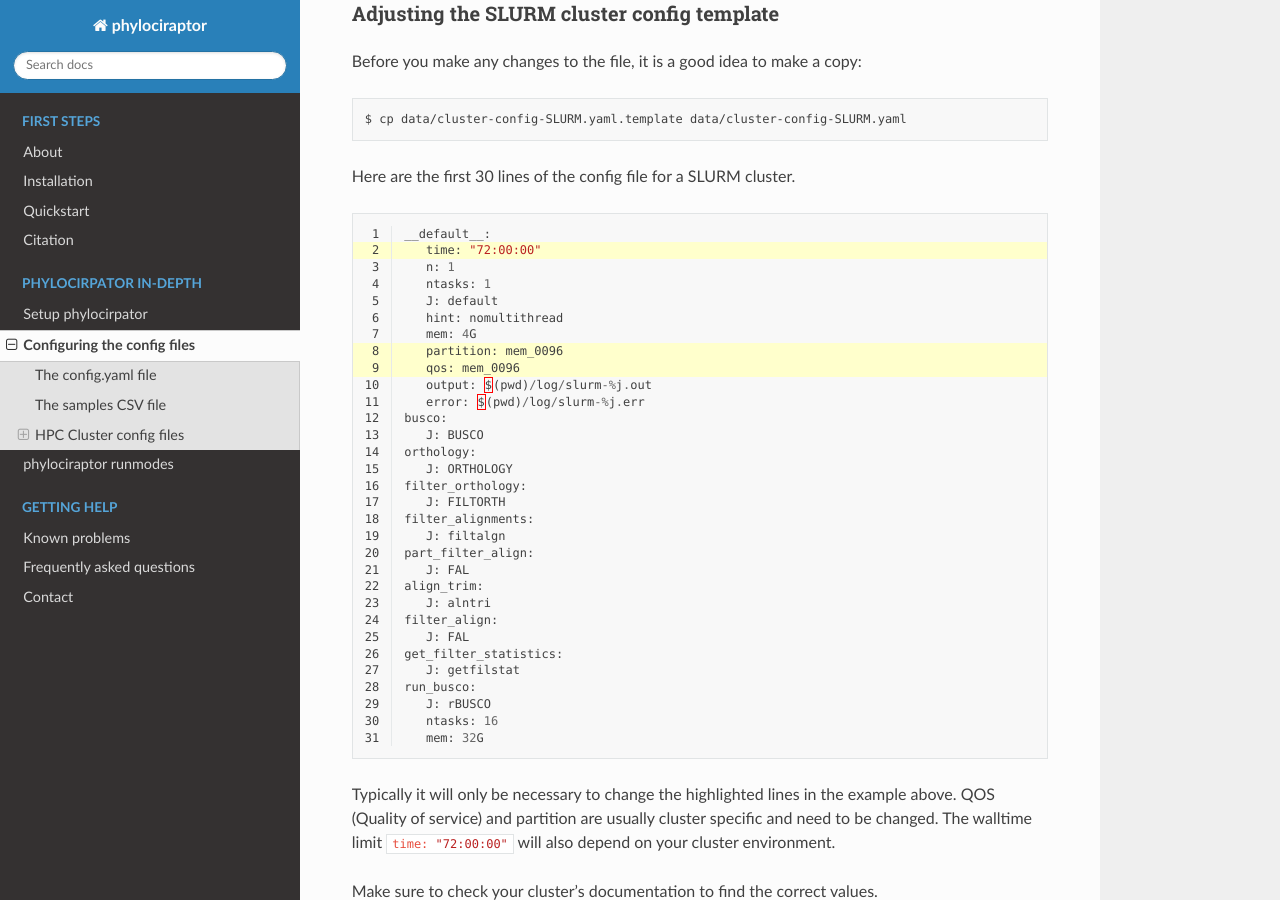
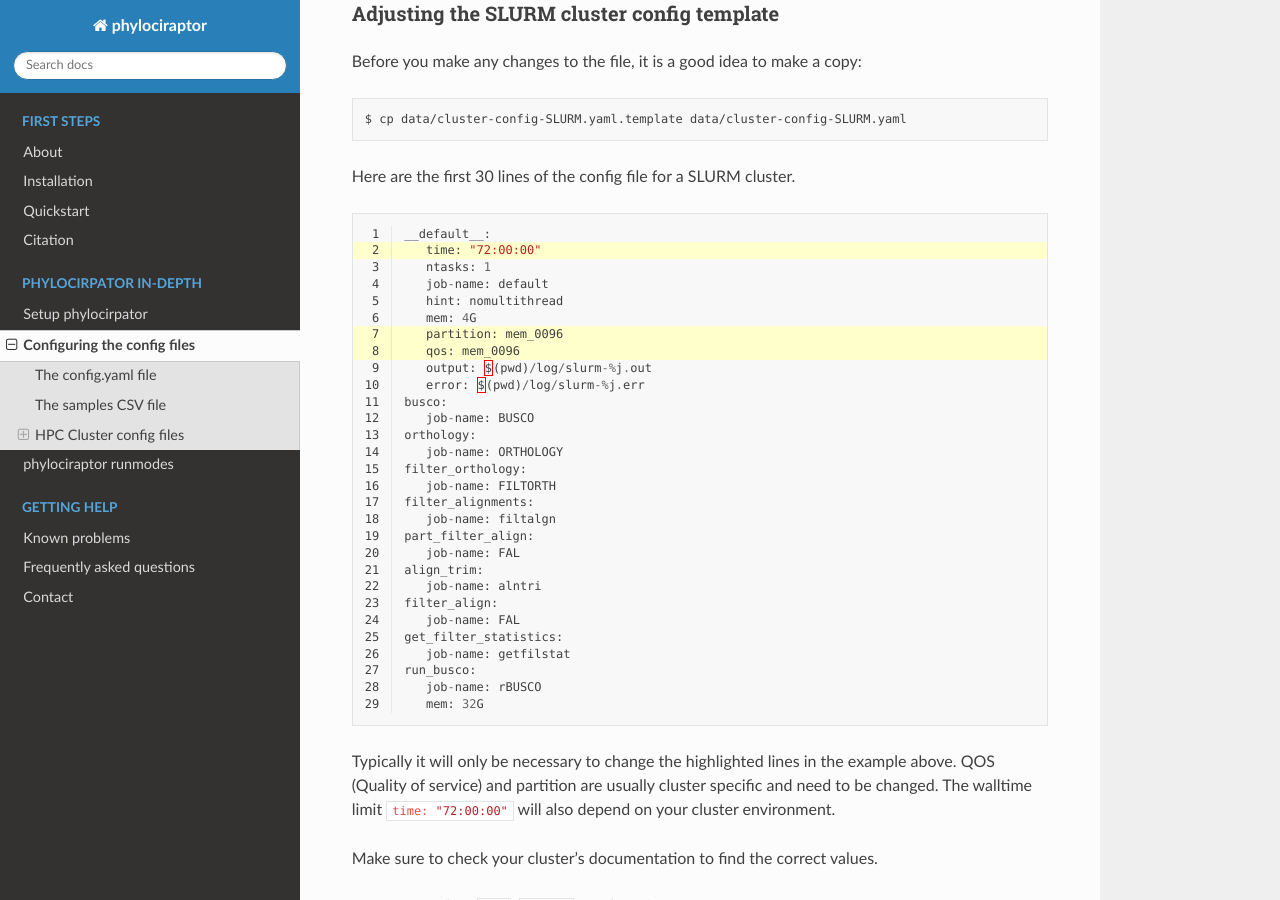
Before and after one commit to reslp/phylociraptor, a Sphinx documentation site: the page built from docs/indepth/config_files.rst, in a window 1280 px wide and 900 px high, scrolled down 5643 px. Built offline with Sphinx 7.4.7 and the Read the Docs theme 2.0.0, drawn with Linux system fonts in a browser that asks for light colours.

Commit message:
Update doc to reflect changes connect to new immediate-submit

```diff
--- a/docs/indepth/cluster-config-SLURM.yaml
+++ b/docs/indepth/cluster-config-SLURM.yaml
@@ -1,8 +1,7 @@
 __default__:
    time: "72:00:00"
-   n: 1
    ntasks: 1
-   J: default
+   job-name: default
    hint: nomultithread
    mem: 4G
    partition: mem_0096
@@ -10,22 +9,21 @@ __default__:
    output: $(pwd)/log/slurm-%j.out
    error: $(pwd)/log/slurm-%j.err
 busco:
-   J: BUSCO
+   job-name: BUSCO
 orthology:
-   J: ORTHOLOGY
+   job-name: ORTHOLOGY
 filter_orthology:
-   J: FILTORTH
+   job-name: FILTORTH
 filter_alignments:
-   J: filtalgn
+   job-name: filtalgn
 part_filter_align:
-   J: FAL
+   job-name: FAL
 align_trim:
-   J: alntri
+   job-name: alntri
 filter_align:
-   J: FAL
+   job-name: FAL
 get_filter_statistics:
-   J: getfilstat
+   job-name: getfilstat
 run_busco:
-   J: rBUSCO
-   ntasks: 16
+   job-name: rBUSCO
    mem: 32G
--- a/docs/indepth/config_files.rst
+++ b/docs/indepth/config_files.rst
@@ -187,7 +187,7 @@ Here are the first 30 lines of the config file for a SLURM cluster.
 .. literalinclude:: cluster-config-SLURM.yaml
         :language: python
         :linenos:
-	:emphasize-lines: 2,8,9
+	:emphasize-lines: 2,7,8
 
 Typically it will only be necessary to change the highlighted lines in the example above. QOS (Quality of service) and partition are usually cluster specific and need to be changed. The walltime limit :bash:`time: "72:00:00"` will also depend on your cluster environment.
 
```
